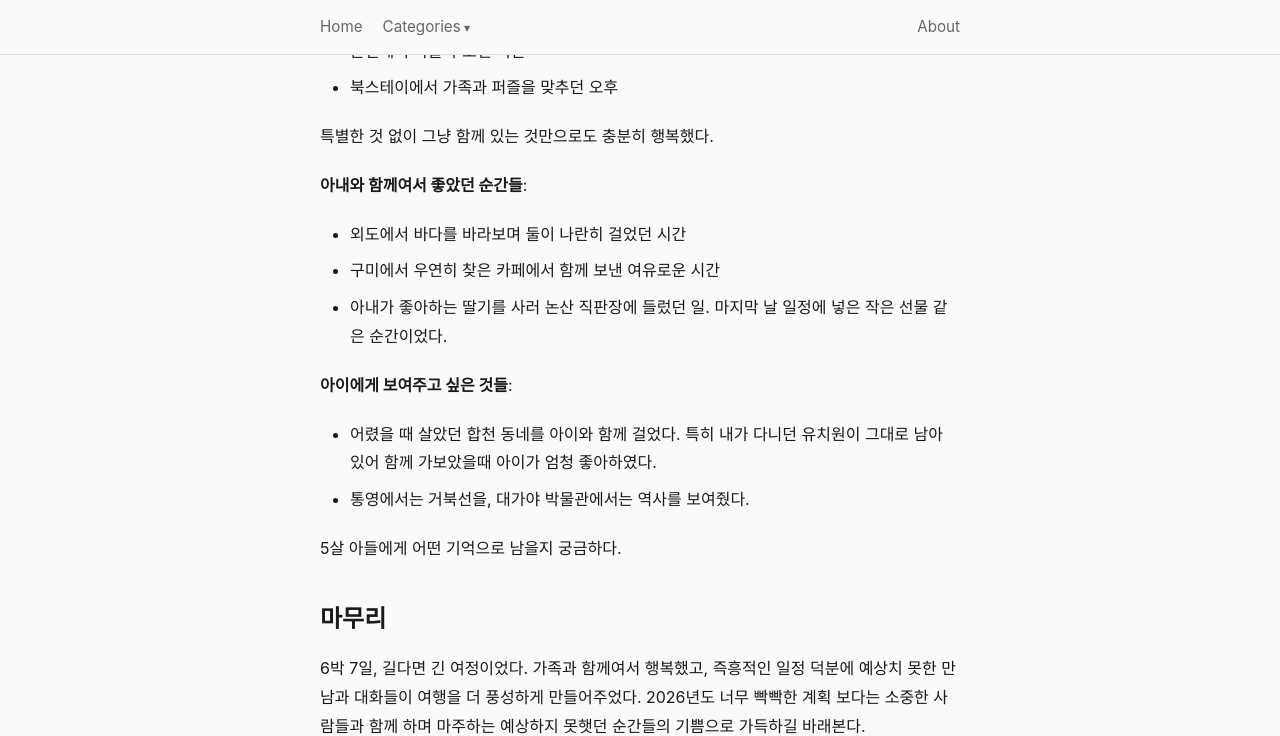
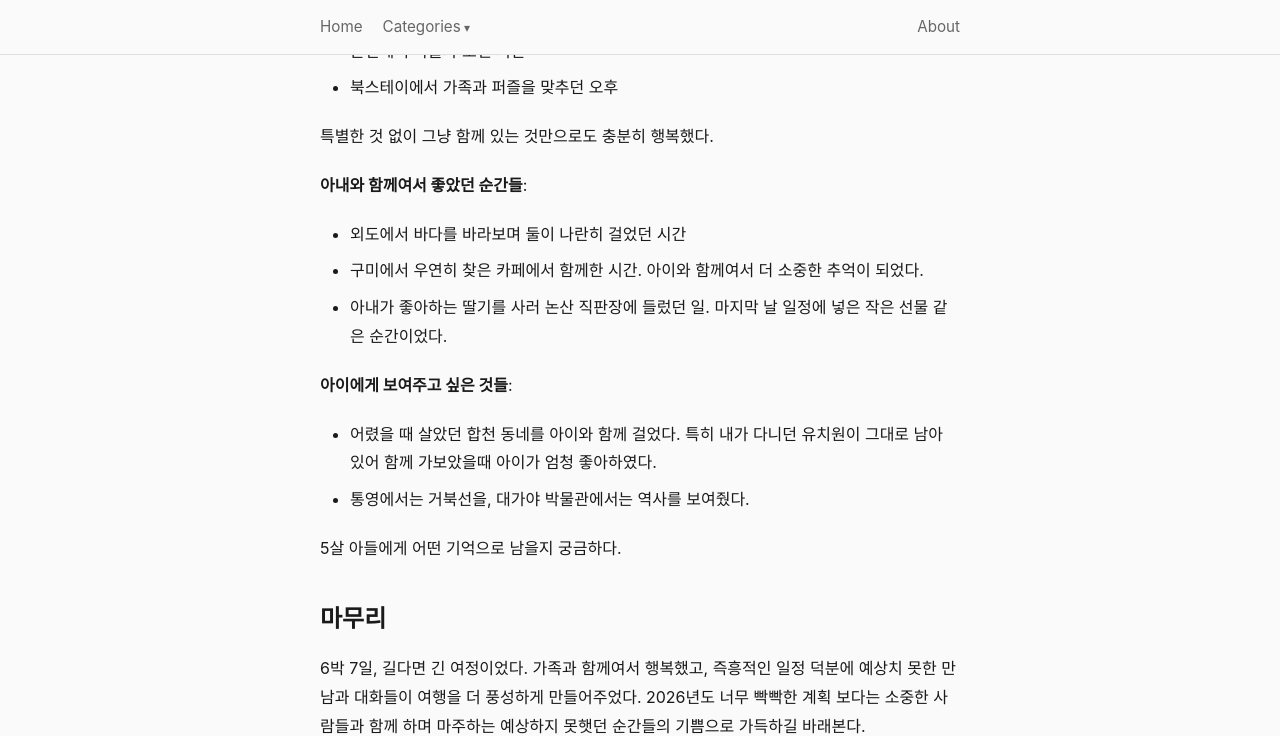
Before and after one commit to c-woojin/c-woojin.github.io, a Jekyll site: the page built from _posts/2026/2026-01-04-2025-family-trip-review.md, in a window 1280 px wide and 900 px high, scrolled down 1037 px, cut to the strip 0-736 px from the top of the window. Built offline with Jekyll 4.4.1, drawn with Linux system fonts in a browser that asks for light colours.

Commit message:
fix: update Gumi cafe description to reflect family memory

```diff
--- a/_posts/2026/2026-01-04-2025-family-trip-review.md
+++ b/_posts/2026/2026-01-04-2025-family-trip-review.md
@@ -38,7 +38,7 @@ tags: [가족여행, 국내여행]
 
 **아내와 함께여서 좋았던 순간들**:
 - 외도에서 바다를 바라보며 둘이 나란히 걸었던 시간
-- 구미에서 우연히 찾은 카페에서 함께 보낸 여유로운 시간
+- 구미에서 우연히 찾은 카페에서 함께한 시간. 아이와 함께여서 더 소중한 추억이 되었다.
 - 아내가 좋아하는 딸기를 사러 논산 직판장에 들렀던 일. 마지막 날 일정에 넣은 작은 선물 같은 순간이었다.
 
 **아이에게 보여주고 싶은 것들**:
```
